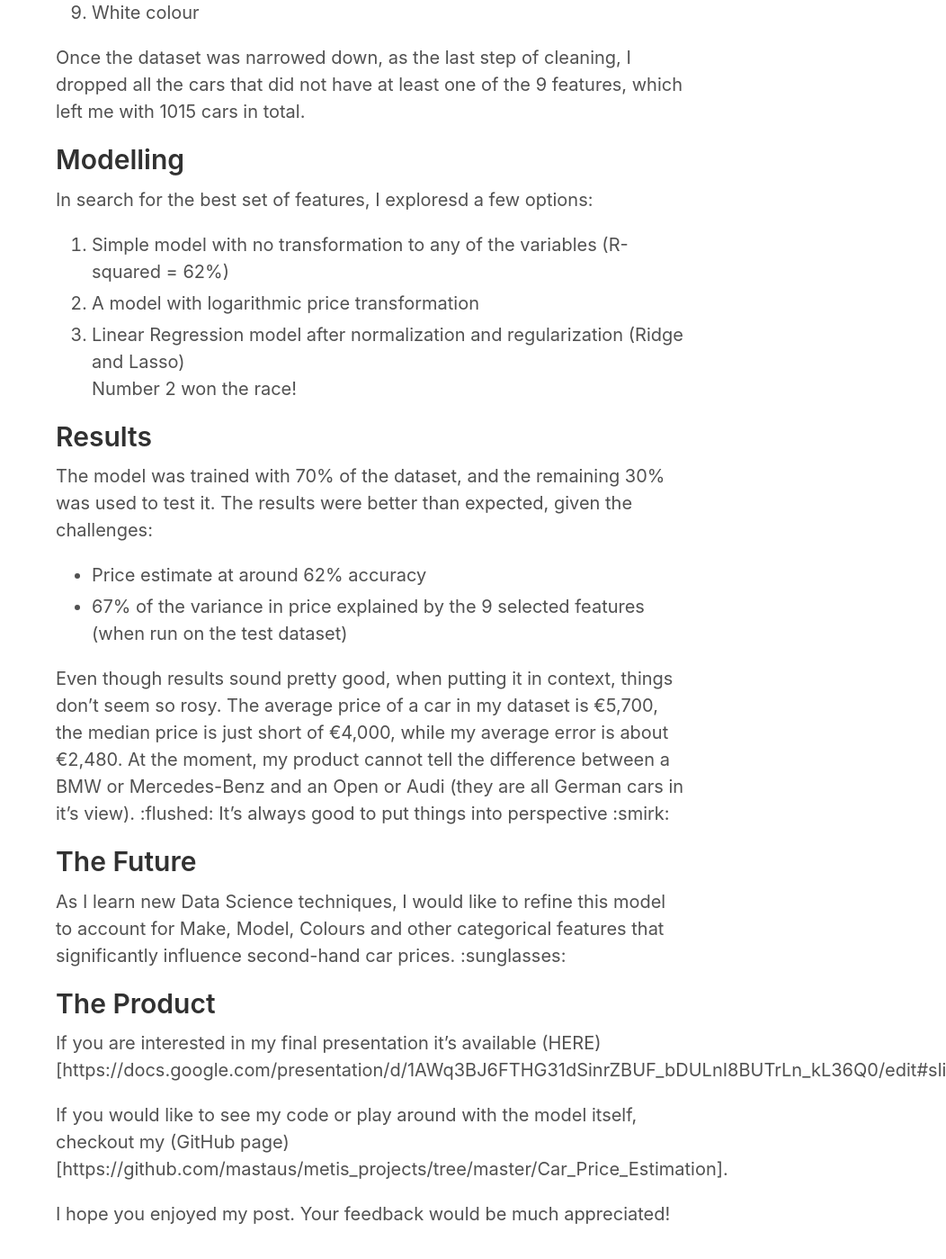
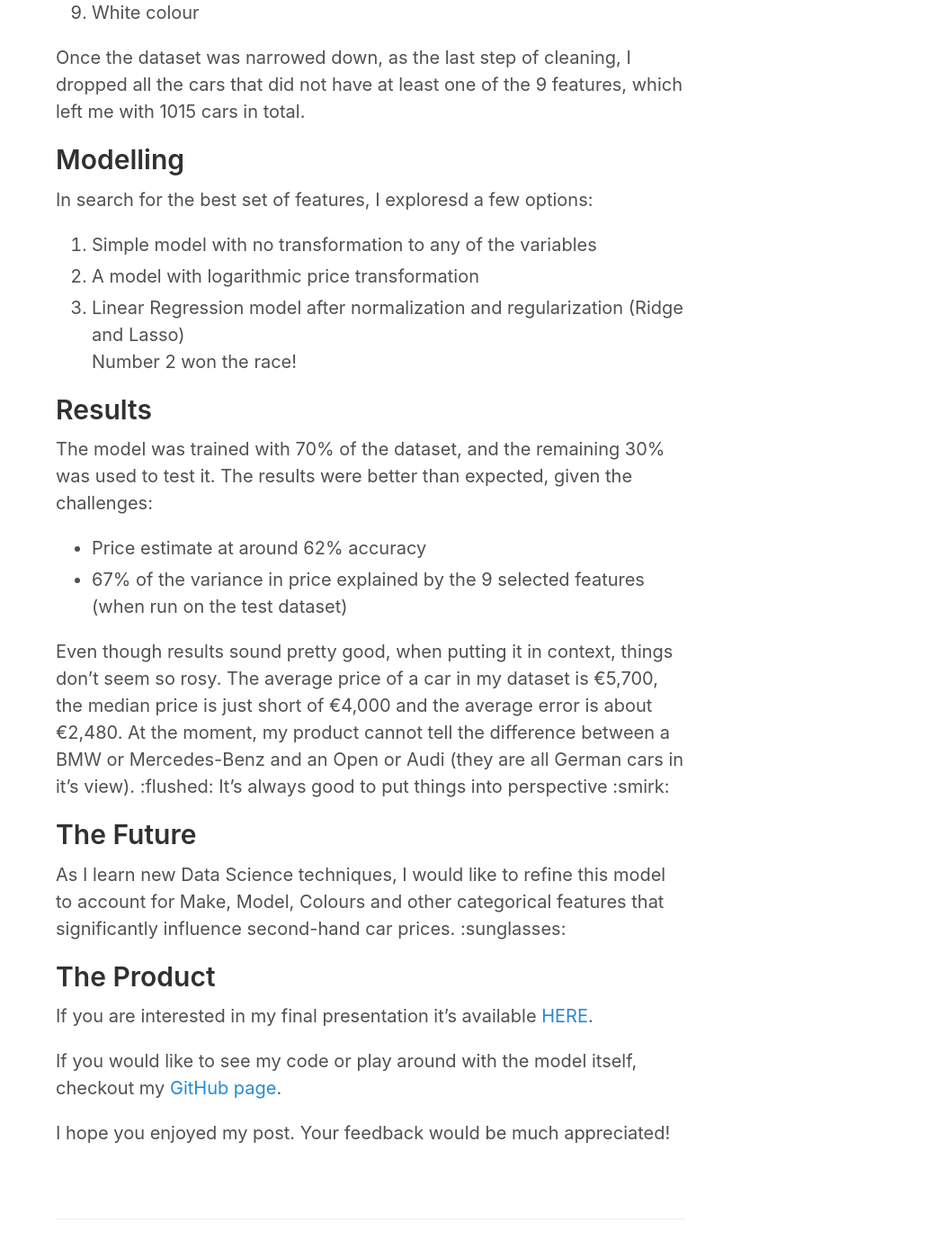
Before and after one commit to Auste1989/Auste1989.github.io, a Jekyll site: the page built from _posts/2018-07-22-car-price-predictor.md, in a window 1280 px wide and 1400 px high, scrolled down 1726 px. Shown: the whole window at 90% size, without its empty margins (228-1280 px from the left). Built offline with Jekyll 4.4.1, drawn with Linux system fonts in a browser that asks for light colours; some of the changed text lies outside the part shown.

Commit message:
Couple of small changes to the links

```diff
--- a/_posts/2018-07-22-car-price-predictor.md
+++ b/_posts/2018-07-22-car-price-predictor.md
@@ -4,19 +4,19 @@ title: Estimating Second-hand Car Price in Lithuania?
 ---
 ## Intro
 If you have ever owned a car and you are not a car dealer or a child of one (like I am), you must have spent quite some time scratching your head, wondering how much to sell your old car. For starters, likely you are either emotionally attached to your car or absolutely hate it, and therefore biased when deciding how to price it.
-If you've ever been in the described situation, read on! **But even if you haven't, keep reading, you might in the future.** :smirk:
+If you've ever been in the described situation, read on! *But even if you haven't, keep reading, you might in the future.* :smirk:
 
 ## What and How?
-I have been working on testing if Linear Regression can help me to estimate a second-hand car price in the Lithuanian market. I used two web-scraping techniques: Selenium and BeautifulSoup to retrieve car data from (Autoplius.lt)[https://en.autoplius.lt/] website (the most popular second hand dealership website in Lithuania).
+I have been working on testing if Linear Regression can help me to estimate a second-hand car price in the Lithuanian market. I used two web-scraping techniques: Selenium and BeautifulSoup to retrieve car data from [Autoplius.lt](https://en.autoplius.lt/) website (the most popular second hand dealership website in Lithuania).
 I collected a dataset of about 1500 different cars, which I chose to first save in a binary format, in other words, *pickled* it.
 
 ## Challenges
-Then it was the turn for the "fun" part - cleaning it up. To begin with, the data came in a text format (including price and other numerical features), I created a few helper to help with this process. Secondly, a lot of my data was categorical (i.e. text), e.g. Make, which cannot be used in a Linear Regression model, so I had to *dummify* some of those variables, because removing them completely would have signidicantly decreased the chances of developing a good model. In order to account for the Make and Colour, I created a variables to identify German, French and Japanese cars, and white and red cards, respectively.
+It was now turn for the "fun" part - cleaning it up. To begin with, the data came in a text format (including price and other numerical features), I created a few helper to help with this process. Secondly, a lot of my data was categorical (i.e. text), e.g. Make, which cannot be used in a Linear Regression model, so I had to *dummify* some of those variables, because removing them completely would have signidicantly decreased the chances of developing a good model. In order to account for the Make and Colour, I created a variables to identify German, French and Japanese cars, and white and red cards, respectively.
 Now, I was finally able to review my dataset, during the analyis I identified some outliers, such as cars that are older than 1995 or newer than 2016, cars with a price lower than €200 or more expensive than €40,000, as well as, cars with zero mileage (new) or ones with more than 450,000km driven. I went ahead and excluded the outliers, since my model was not being designed to account for such extreme cases.
 Finally, after assessing correlation plots, I narrowed down my dataset to the target variable (Price) and the following features:
 1. Year of manufacture
 2. Gearbox (manual / automatic)
-3. Engine Size (in l)
+3. Engine Size (in litres)
 4. Mileage (km)
 5. Japanese flag
 6. French flag
@@ -28,7 +28,7 @@ Once the dataset was narrowed down, as the last step of cleaning, I dropped all
 
 ## Modelling
 In search for the best set of features, I exploresd a few options:
-1. Simple model with no transformation to any of the variables (R-squared = 62%)
+1. Simple model with no transformation to any of the variables
 2. A model with logarithmic price transformation
 3. Linear Regression model after normalization and regularization (Ridge and Lasso)
 Number 2 won the race!
@@ -38,15 +38,15 @@ The model was trained with 70% of the dataset, and the remaining 30% was used to
 * Price estimate at around 62% accuracy
 * 67% of the variance in price explained by the 9 selected features (when run on the test dataset)
 
-Even though results sound pretty good, when putting it in context, things don't seem so rosy. The average price of a car in my dataset is €5,700, the median price is just short of €4,000, while my average error is about €2,480. At the moment, my product cannot tell the difference between a BMW or Mercedes-Benz and an Open or Audi (they are all German cars in it's view). :flushed:    It's always good to put things into perspective :smirk:
+Even though results sound pretty good, when putting it in context, things don't seem so rosy. The average price of a car in my dataset is €5,700, the median price is just short of €4,000 and the average error is about €2,480. At the moment, my product cannot tell the difference between a BMW or Mercedes-Benz and an Open or Audi (they are all German cars in it's view). :flushed:    It's always good to put things into perspective :smirk:
 
 ## The Future
 As I learn new Data Science techniques, I would like to refine this model to account for Make, Model, Colours and other categorical features that significantly influence second-hand car prices. :sunglasses:
 
 ## The Product
 
-If you are interested in my final presentation it's available (HERE)[https://docs.google.com/presentation/d/1AWq3BJ6FTHG31dSinrZBUF_bDULnI8BUTrLn_kL36Q0/edit#slide=id.p].
+If you are interested in my final presentation it's available [HERE](https://docs.google.com/presentation/d/1AWq3BJ6FTHG31dSinrZBUF_bDULnI8BUTrLn_kL36Q0/edit#slide=id.p).
 
-If you would like to see my code or play around with the model itself, checkout my (GitHub page)[https://github.com/mastaus/metis_projects/tree/master/Car_Price_Estimation].
+If you would like to see my code or play around with the model itself, checkout my [GitHub page](https://github.com/mastaus/metis_projects/tree/master/Car_Price_Estimation).
 
 I hope you enjoyed my post. Your feedback would be much appreciated!
```
